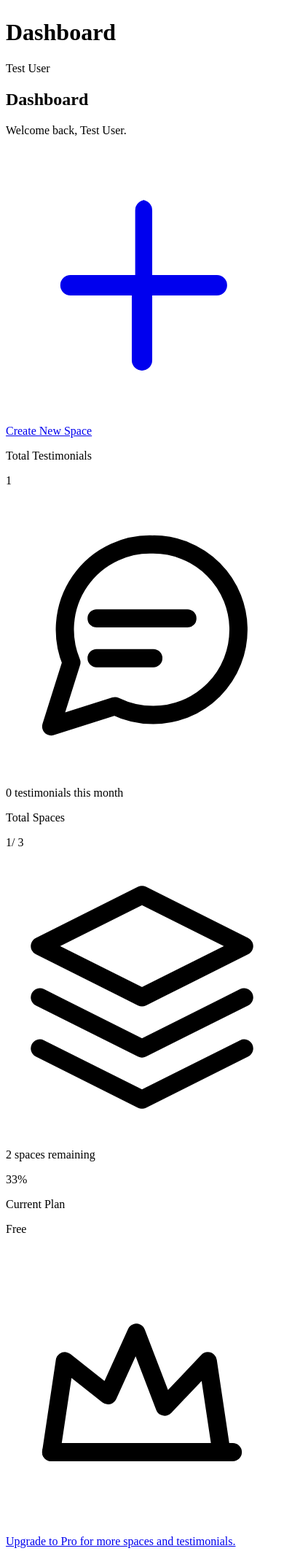
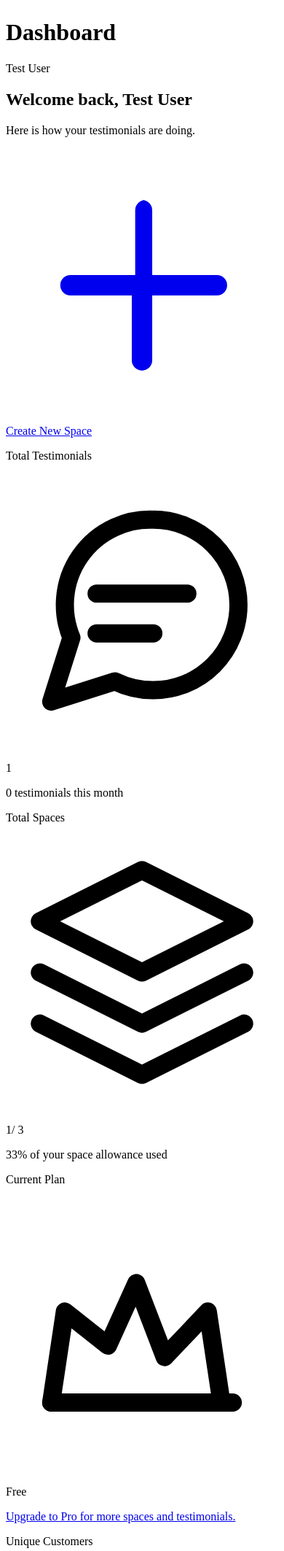
Before and after one commit to afsanamimi5799/kudosly-testimonial-saas, a Laravel app: page /dashboard in a window 390 px wide. Shown: the part 3968-6094 px from the top of the page at 73% size. Run offline with Laravel 12, Linux system fonts and the light colour scheme; a user stored in the database is signed in; data comes from the database, SQL or seed files in the repository; tables that the repository leaves empty hold one stand-in row (values such as "Sample post"); some libraries are stand-ins or nearby versions.

Commit message:
style: refine dashboard layout and remove duplicate empty state

```diff
--- a/resources/views/components/app/overview/stat-card.blade.php
+++ b/resources/views/components/app/overview/stat-card.blade.php
@@ -5,8 +5,10 @@
     'icon' => null,
 ])
 
-<div class="group relative flex flex-col justify-between overflow-hidden rounded-2xl border border-slate-200 bg-white p-6 shadow-sm transition duration-200 hover:-translate-y-0.5 hover:border-slate-300 hover:shadow-md dark:border-slate-800 dark:bg-slate-900 dark:hover:border-slate-700 dark:hover:bg-slate-900/80">
-    <div>
+{{-- Every statistic card keeps the same three part structure - the label
+     row, the value, and a footnote line - so that a row of cards always
+     lines up to the same height even when a value is zero. --}}
+<div class="group relative flex flex-col overflow-hidden rounded-2xl border border-slate-200 bg-white p-5 shadow-sm transition duration-200 hover:-translate-y-0.5 hover:border-slate-300 hover:shadow-md dark:border-slate-800 dark:bg-slate-900 dark:hover:border-slate-700">
     <div class="flex items-start justify-between gap-3">
         <p class="text-sm font-medium tracking-tight text-slate-600 dark:text-slate-400">{{ $label }}</p>
 
@@ -17,10 +19,13 @@
         @endif
     </div>
 
-        <p class="mt-3 text-3xl font-semibold tracking-tight text-slate-900 tabular-nums dark:text-slate-100">{{ $value }}</p>
+    <p class="mt-2 text-2xl font-semibold tracking-tight text-slate-900 tabular-nums dark:text-slate-100">{{ $value }}</p>
+
+    <p class="mt-3 text-xs font-medium text-slate-500 dark:text-slate-400">
+        @if ($footnote)
+            {{ $footnote }}
+        @else
+            &nbsp;
+        @endif
+    </p>
 </div>
-
-    @if ($footnote)
-        <p class="mt-4 border-t border-slate-100 pt-3 text-xs font-medium text-slate-500 dark:border-slate-800/80 dark:text-slate-400">{{ $footnote }}</p>
-    @endif
-</div>
--- a/resources/views/dashboard/overview.blade.php
+++ b/resources/views/dashboard/overview.blade.php
@@ -1,10 +1,12 @@
-<div class="space-y-8">
+<div class="space-y-6">
     {{-- Page header --}}
-    <div class="flex flex-col gap-4 sm:flex-row sm:items-start sm:justify-between">
+    <div class="flex flex-col gap-4 sm:flex-row sm:items-center sm:justify-between">
         <div class="min-w-0">
-            <h2 class="text-2xl font-semibold tracking-tight text-slate-900 dark:text-slate-100">Dashboard</h2>
+            <h2 class="text-2xl font-semibold tracking-tight text-slate-900 dark:text-slate-100">
+                Welcome back, <span class="text-slate-500 dark:text-slate-400">{{ $user->name }}</span>
+            </h2>
             <p class="mt-1.5 text-sm text-slate-600 dark:text-slate-400">
-                Welcome back, <span class="font-medium text-slate-900 dark:text-slate-100">{{ $user->name }}</span>.
+                Here is how your testimonials are doing.
             </p>
         </div>
 
@@ -20,16 +22,13 @@
     </div>
 
     {{-- Overview cards --}}
-    <div class="grid grid-cols-1 gap-5 md:grid-cols-2 xl:grid-cols-3">
+    <div class="grid grid-cols-1 gap-4 sm:grid-cols-2 lg:grid-cols-3">
         {{-- Total testimonials --}}
-        <div class="group relative flex flex-col justify-between overflow-hidden rounded-2xl border border-slate-200 bg-white p-6 shadow-sm transition duration-200 hover:-translate-y-0.5 hover:border-slate-300 hover:shadow-md dark:border-slate-800 dark:bg-slate-900 dark:hover:border-slate-700">
+        <div class="group relative flex flex-col overflow-hidden rounded-2xl border border-slate-200 bg-white p-5 shadow-sm transition duration-200 hover:-translate-y-0.5 hover:border-slate-300 hover:shadow-md dark:border-slate-800 dark:bg-slate-900 dark:hover:border-slate-700">
             <div class="flex items-start justify-between gap-3">
-                <div class="min-w-0">
                 <p class="text-sm font-medium tracking-tight text-slate-600 dark:text-slate-400">Total Testimonials</p>
-                    <p class="mt-2.5 text-3xl font-semibold tracking-tight tabular-nums text-slate-900 dark:text-slate-100">{{ $totalTestimonials }}</p>
-                </div>
 
-                <span class="inline-flex h-11 w-11 shrink-0 items-center justify-center rounded-2xl bg-indigo-50 text-indigo-600 transition duration-200 group-hover:bg-indigo-100 dark:bg-indigo-950/60 dark:text-indigo-300 dark:group-hover:bg-indigo-950">
+                <span class="inline-flex h-9 w-9 shrink-0 items-center justify-center rounded-xl bg-indigo-50 text-indigo-600 transition duration-200 group-hover:bg-indigo-100 dark:bg-indigo-950/60 dark:text-indigo-300 dark:group-hover:bg-indigo-950">
                     <svg class="h-5 w-5" viewBox="0 0 24 24" fill="none" stroke="currentColor" stroke-width="1.6" stroke-linecap="round" stroke-linejoin="round" aria-hidden="true">
                         <path d="M8 10.5h8M8 14h5" />
                         <path d="M20.5 11.5a7.5 7.5 0 0 1-7.5 7.5c-1.2 0-2.35-.28-3.38-.78L4 20l1.78-5.62A7.5 7.5 0 0 1 13 4a7.5 7.5 0 0 1 7.5 7.5Z" />
@@ -37,22 +36,19 @@
                 </span>
             </div>
 
-            <p class="mt-5 border-t border-slate-100 pt-3 text-xs font-medium text-slate-500 dark:border-slate-800/80 dark:text-slate-400">
+            <p class="mt-2 text-2xl font-semibold tracking-tight tabular-nums text-slate-900 dark:text-slate-100">{{ $totalTestimonials }}</p>
+
+            <p class="mt-3 text-xs font-medium text-slate-500 dark:text-slate-400">
                 {{ $testimonialsThisMonth }} {{ Str::plural('testimonial', $testimonialsThisMonth) }} this month
             </p>
         </div>
 
         {{-- Total spaces --}}
-        <div class="group relative flex flex-col justify-between overflow-hidden rounded-2xl border border-slate-200 bg-white p-6 shadow-sm transition duration-200 hover:-translate-y-0.5 hover:border-slate-300 hover:shadow-md dark:border-slate-800 dark:bg-slate-900 dark:hover:border-slate-700">
+        <div class="group relative flex flex-col overflow-hidden rounded-2xl border border-slate-200 bg-white p-5 shadow-sm transition duration-200 hover:-translate-y-0.5 hover:border-slate-300 hover:shadow-md dark:border-slate-800 dark:bg-slate-900 dark:hover:border-slate-700">
             <div class="flex items-start justify-between gap-3">
-                <div class="min-w-0">
                 <p class="text-sm font-medium tracking-tight text-slate-600 dark:text-slate-400">Total Spaces</p>
-                    <p class="mt-2.5 text-3xl font-semibold tracking-tight tabular-nums text-slate-900 dark:text-slate-100">
-                        {{ $spacesCount }}<span class="text-lg font-medium text-slate-400 dark:text-slate-500">/ {{ $maxSpaces }}</span>
-                    </p>
-                </div>
 
-                <span class="inline-flex h-11 w-11 shrink-0 items-center justify-center rounded-2xl bg-indigo-50 text-indigo-600 transition duration-200 group-hover:bg-indigo-100 dark:bg-indigo-950/60 dark:text-indigo-300 dark:group-hover:bg-indigo-950">
+                <span class="inline-flex h-9 w-9 shrink-0 items-center justify-center rounded-xl bg-indigo-50 text-indigo-600 transition duration-200 group-hover:bg-indigo-100 dark:bg-indigo-950/60 dark:text-indigo-300 dark:group-hover:bg-indigo-950">
                     <svg class="h-5 w-5" viewBox="0 0 24 24" fill="none" stroke="currentColor" stroke-width="1.6" stroke-linecap="round" stroke-linejoin="round" aria-hidden="true">
                         <path d="M12 3 3 7.5l9 4.5 9-4.5L12 3Z" />
                         <path d="m3 12 9 4.5L21 12" />
@@ -61,30 +57,22 @@
                 </span>
             </div>
 
-            <div class="mt-5 border-t border-slate-100 pt-3 dark:border-slate-800/80">
-                <div class="flex items-center justify-between gap-3">
-                    <p class="text-xs font-medium text-slate-500 dark:text-slate-400">
-                        {{ $spacesRemaining }} {{ Str::plural('space', $spacesRemaining) }} remaining
+            <p class="mt-2 text-2xl font-semibold tracking-tight tabular-nums text-slate-900 dark:text-slate-100">
+                {{ $spacesCount }}<span class="text-base font-medium text-slate-400 dark:text-slate-500">/ {{ $maxSpaces }}</span>
             </p>
 
-                    <span class="text-xs font-medium tabular-nums text-slate-400 dark:text-slate-500">{{ $spaceUsagePercentage }}%</span>
-                </div>
-
-                <div class="mt-2 h-1.5 w-full overflow-hidden rounded-full bg-slate-100 dark:bg-slate-800">
-                    <div class="h-full rounded-full bg-indigo-600 transition-all duration-500" style="width: {{ $spaceUsagePercentage }}%"></div>
-                </div>
-            </div>
+            <p class="mt-3 text-xs font-medium text-slate-500 dark:text-slate-400">
+                <span class="tabular-nums text-slate-400 dark:text-slate-500">{{ $spaceUsagePercentage }}%</span>
+                of your space allowance used
+            </p>
         </div>
 
         {{-- Current plan --}}
-        <div class="group relative flex flex-col justify-between overflow-hidden rounded-2xl border border-slate-200 bg-white p-6 shadow-sm transition duration-200 hover:-translate-y-0.5 hover:border-slate-300 hover:shadow-md dark:border-slate-800 dark:bg-slate-900 dark:hover:border-slate-700">
+        <div class="group relative flex flex-col overflow-hidden rounded-2xl border border-slate-200 bg-white p-5 shadow-sm transition duration-200 hover:-translate-y-0.5 hover:border-slate-300 hover:shadow-md dark:border-slate-800 dark:bg-slate-900 dark:hover:border-slate-700">
             <div class="flex items-start justify-between gap-3">
-                <div class="min-w-0">
                 <p class="text-sm font-medium tracking-tight text-slate-600 dark:text-slate-400">Current Plan</p>
-                    <p class="mt-2.5 text-3xl font-semibold tracking-tight text-slate-900 dark:text-slate-100">{{ $planName }}</p>
-                </div>
 
-                <span class="inline-flex h-11 w-11 shrink-0 items-center justify-center rounded-2xl bg-indigo-50 text-indigo-600 transition duration-200 group-hover:bg-indigo-100 dark:bg-indigo-950/60 dark:text-indigo-300 dark:group-hover:bg-indigo-950">
+                <span class="inline-flex h-9 w-9 shrink-0 items-center justify-center rounded-xl bg-indigo-50 text-indigo-600 transition duration-200 group-hover:bg-indigo-100 dark:bg-indigo-950/60 dark:text-indigo-300 dark:group-hover:bg-indigo-950">
                     <svg class="h-5 w-5" viewBox="0 0 24 24" fill="none" stroke="currentColor" stroke-width="1.6" stroke-linecap="round" stroke-linejoin="round" aria-hidden="true">
                         <path d="M4 18h16" />
                         <path d="m4 18 1.2-8 3.8 3 2.5-5.5L14 14l3.8-4L19 18" />
@@ -92,25 +80,24 @@
                 </span>
             </div>
 
-            <div class="mt-5 border-t border-slate-100 pt-3 dark:border-slate-800/80">
+            <p class="mt-2 text-2xl font-semibold tracking-tight text-slate-900 dark:text-slate-100">{{ $planName }}</p>
+
+            <p class="mt-3 text-xs font-medium text-slate-500 dark:text-slate-400">
                 @if ($isFreePlan)
-                    <p class="text-xs font-medium text-slate-500 dark:text-slate-400">
                     <a href="{{ route('billing.index') }}" class="hover:text-slate-700 hover:underline dark:hover:text-slate-200">
                         Upgrade to Pro for more spaces and testimonials.
                     </a>
+                @else
+                    You are on the {{ $planName }} plan.
+                @endif
             </p>
-                @else
-                    <p class="text-xs font-medium text-slate-500 dark:text-slate-400">
-                        You are on the {{ $planName }} plan.
-                    </p>
-                @endif
-            </div>
-        </div>
         </div>
 
         {{-- Supporting statistics --}}
-    <div class="grid grid-cols-1 gap-4 sm:grid-cols-2 lg:grid-cols-3">
-        <x-app.overview.stat-card label="Unique Customers" :value="$uniqueCustomers">
+        <x-app.overview.stat-card label="Unique Customers" :value="$uniqueCustomers"
+            :footnote="$uniqueCustomers > 0
+                ? $uniqueCustomers . ' ' . Str::plural('person', $uniqueCustomers) . ' left feedback'
+                : 'No feedback received yet'">
             <x-slot:icon>
                 <svg class="h-5 w-5" viewBox="0 0 24 24" fill="none" stroke="currentColor" stroke-width="1.6" stroke-linecap="round" stroke-linejoin="round" aria-hidden="true">
                     <path d="M16 19.5a4 4 0 0 0-8 0" />
@@ -119,7 +106,10 @@
             </x-slot:icon>
         </x-app.overview.stat-card>
 
-        <x-app.overview.stat-card label="Testimonials This Month" :value="$testimonialsThisMonth">
+        <x-app.overview.stat-card label="Testimonials This Month" :value="$testimonialsThisMonth"
+            :footnote="$testimonialsThisMonth > 0
+                ? 'Across ' . $spacesCount . ' ' . Str::plural('space', $spacesCount)
+                : 'Nothing collected this month'">
             <x-slot:icon>
                 <svg class="h-5 w-5" viewBox="0 0 24 24" fill="none" stroke="currentColor" stroke-width="1.6" stroke-linecap="round" stroke-linejoin="round" aria-hidden="true">
                     <rect x="3" y="5" width="18" height="16" rx="2.5" />
@@ -142,7 +132,7 @@
 
     {{-- Spaces section --}}
     <section class="rounded-2xl border border-slate-200 bg-white p-6 shadow-sm sm:p-7 dark:border-slate-800 dark:bg-slate-900">
-        <div class="flex flex-col gap-4 sm:flex-row sm:items-center sm:justify-between">
+        <div class="flex flex-col gap-4 sm:flex-row sm:items-start sm:justify-between">
             <div>
                 <h3 class="text-lg font-semibold tracking-tight text-slate-900 dark:text-slate-100">Spaces</h3>
                 <p class="mt-1 text-sm text-slate-600 dark:text-slate-400">
@@ -150,7 +140,7 @@
                 </p>
             </div>
 
-            <div class="relative w-full sm:max-w-xs">
+            <div class="relative w-full sm:max-w-64">
                 <label for="dashboard-space-search" class="sr-only">Search spaces</label>
 
                 <span class="pointer-events-none absolute inset-y-0 left-0 flex items-center pl-3 text-slate-400">
@@ -162,31 +152,25 @@
 
                 <input id="dashboard-space-search" type="search" name="search" placeholder="Search spaces..."
                     autocomplete="off"
-                    class="w-full rounded-xl border border-slate-200 bg-slate-50 py-2.5 pl-9 pr-3 text-sm text-slate-700 placeholder:text-slate-400 focus:border-indigo-300 focus:ring-2 focus:ring-indigo-100 focus:outline-none dark:border-slate-700 dark:bg-slate-800/60 dark:text-slate-200 dark:placeholder:text-slate-500">
+                    class="w-full rounded-xl border border-slate-200 bg-slate-50 py-2 pl-9 pr-3 text-sm text-slate-700 placeholder:text-slate-400 focus:border-indigo-300 focus:ring-2 focus:ring-indigo-100 focus:outline-none dark:border-slate-700 dark:bg-slate-800/60 dark:text-slate-200 dark:placeholder:text-slate-500">
             </div>
         </div>
 
-        <div class="mt-6">
+        <div class="mt-5">
             @if ($spacesCount === 0)
-                {{-- Empty state with a CSS illustration --}}
-                <div class="relative flex flex-col items-center overflow-hidden rounded-2xl border border-dashed border-slate-300 bg-slate-50/60 px-6 py-14 text-center dark:border-slate-700 dark:bg-slate-800/30">
-                    {{-- Decorative layered cards --}}
-                    <div class="pointer-events-none absolute inset-x-0 -top-2 flex justify-center opacity-[0.07] dark:opacity-[0.12]" aria-hidden="true">
-                        <div class="h-24 w-40 -rotate-6 rounded-2xl border-2 border-indigo-600"></div>
-                        <div class="-ml-20 h-24 w-40 rotate-6 rounded-2xl border-2 border-indigo-600"></div>
-                    </div>
-
-                    <span class="relative inline-flex h-16 w-16 items-center justify-center rounded-2xl bg-white text-indigo-500 shadow-sm ring-1 ring-slate-200 dark:bg-slate-900 dark:ring-slate-700">
-                        <svg class="h-7 w-7" viewBox="0 0 24 24" fill="none" stroke="currentColor" stroke-width="1.5" stroke-linecap="round" stroke-linejoin="round" aria-hidden="true">
+                {{-- Empty state --}}
+                <div class="flex flex-col items-center rounded-xl border border-dashed border-slate-300 bg-slate-50/60 px-6 py-6 text-center dark:border-slate-700 dark:bg-slate-800/30">
+                    <span class="inline-flex h-10 w-10 items-center justify-center rounded-xl bg-white text-indigo-500 shadow-sm ring-1 ring-slate-200 dark:bg-slate-900 dark:ring-slate-700">
+                        <svg class="h-5 w-5" viewBox="0 0 24 24" fill="none" stroke="currentColor" stroke-width="1.5" stroke-linecap="round" stroke-linejoin="round" aria-hidden="true">
                             <path d="M12 3 3 7.5l9 4.5 9-4.5L12 3Z" />
                             <path d="m3 12 9 4.5L21 12" />
                             <path d="m3 16.5 9 4.5 9-4.5" />
                         </svg>
                     </span>
 
-                    <h4 class="relative mt-5 text-base font-semibold tracking-tight text-slate-900 dark:text-slate-100">No spaces yet</h4>
+                    <h4 class="mt-3.5 text-sm font-semibold tracking-tight text-slate-900 dark:text-slate-100">No spaces yet</h4>
 
-                    <p class="relative mx-auto mt-2 max-w-md text-sm leading-relaxed text-slate-600 dark:text-slate-400">
+                    <p class="mt-1 max-w-md text-sm text-slate-600 dark:text-slate-400">
                         Spaces let you collect testimonials on a dedicated page. Create a space to get a link you can share with your customers.
                     </p>
                 </div>
@@ -212,7 +196,7 @@
                     @endforeach
                 </div>
 
-                <p id="dashboard-space-empty" class="hidden rounded-xl border border-dashed border-slate-300 bg-slate-50/60 px-6 py-10 text-center text-sm text-slate-600 dark:border-slate-700 dark:bg-slate-800/30 dark:text-slate-400">
+                <p id="dashboard-space-empty" class="hidden rounded-xl border border-dashed border-slate-300 bg-slate-50/60 px-6 py-8 text-center text-sm text-slate-600 dark:border-slate-700 dark:bg-slate-800/30 dark:text-slate-400">
                     No spaces match your search.
                 </p>
             @endif
@@ -229,27 +213,27 @@
                 </p>
             </div>
 
-            <span class="inline-flex items-center gap-2 rounded-full border border-slate-200 bg-slate-50 px-3 py-1 text-sm font-medium text-slate-600 dark:border-slate-700 dark:bg-slate-800/60 dark:text-slate-300">
+            <span class="inline-flex items-center gap-1.5 rounded-full border border-slate-200 bg-slate-50 px-3 py-1 text-sm font-medium text-slate-600 dark:border-slate-700 dark:bg-slate-800/60 dark:text-slate-300">
                 <span class="tabular-nums text-slate-900 dark:text-slate-100">{{ $spacesCount }}</span>
-                <span class="text-slate-400">of</span>
+                <span class="text-slate-400">/</span>
                 <span class="tabular-nums text-slate-900 dark:text-slate-100">{{ $maxSpaces }}</span>
                 <span>spaces used</span>
             </span>
         </div>
 
-        <div class="mt-6 h-2.5 w-full overflow-hidden rounded-full bg-slate-100 dark:bg-slate-800">
+        <div class="mt-5 h-2 w-full overflow-hidden rounded-full bg-slate-100 dark:bg-slate-800">
             <div class="h-full rounded-full bg-indigo-600 transition-all duration-500" style="width: {{ $spaceUsagePercentage }}%"></div>
         </div>
 
         @if ($spaceUsagePercentage >= 100)
-            <p class="mt-4 flex items-start gap-2 text-sm font-medium text-amber-700 dark:text-amber-400">
+            <p class="mt-3.5 flex items-start gap-2 text-sm font-medium text-amber-700 dark:text-amber-400">
                 <svg class="mt-0.5 h-4 w-4 shrink-0" viewBox="0 0 20 20" fill="currentColor" aria-hidden="true">
                     <path fill-rule="evenodd" d="M8.485 2.495c.673-1.167 2.357-1.167 3.03 0l6.28 10.875c.673 1.167-.17 2.625-1.516 2.625H3.72c-1.347 0-2.189-1.458-1.515-2.625L8.485 2.495ZM10 5a.75.75 0 0 1 .75.75v3.5a.75.75 0 0 1-1.5 0v-3.5A.75.75 0 0 1 10 5Zm0 9a1 1 0 1 0 0-2 1 1 0 0 0 0 2Z" clip-rule="evenodd" />
                 </svg>
                 You have reached the space limit included in your plan.
             </p>
         @else
-            <p class="mt-4 text-sm text-slate-500 dark:text-slate-400">
+            <p class="mt-3.5 text-sm text-slate-500 dark:text-slate-400">
                 {{ $spacesRemaining }} {{ Str::plural('space', $spacesRemaining) }} remaining on your plan.
             </p>
         @endif
@@ -271,20 +255,6 @@
 
     {{-- Recent testimonials --}}
     @include('dashboard.partials.recent-testimonials')
-
-    @if ($totalTestimonials === 0)
-        <x-app.overview.empty-state
-            title="No testimonials yet"
-            description="Once you have a space, you can share a collection link and testimonials will appear here."
-        >
-            <x-slot:icon>
-                <svg class="h-6 w-6" viewBox="0 0 24 24" fill="none" stroke="currentColor" stroke-width="1.5" stroke-linecap="round" stroke-linejoin="round" aria-hidden="true">
-                    <path d="M8 10.5h8M8 14h5" />
-                    <path d="M20.5 11.5a7.5 7.5 0 0 1-7.5 7.5c-1.2 0-2.35-.28-3.38-.78L4 20l1.78-5.62A7.5 7.5 0 0 1 13 4a7.5 7.5 0 0 1 7.5 7.5Z" />
-                </svg>
-            </x-slot:icon>
-        </x-app.overview.empty-state>
-    @endif
 </div>
 
 <script>
--- a/resources/views/dashboard/partials/chart.blade.php
+++ b/resources/views/dashboard/partials/chart.blade.php
@@ -27,14 +27,24 @@
     </div>
 
     @if ($maxCount === 0)
-        <div class="mt-6 rounded-xl border border-dashed border-slate-300 px-6 py-12 text-center dark:border-slate-700">
-            <p class="text-sm font-medium text-slate-900 dark:text-slate-100">No submissions in this period</p>
-            <p class="mt-1 text-sm text-slate-600 dark:text-slate-400">
+        <div class="mt-5 flex flex-col items-center rounded-xl border border-dashed border-slate-300 bg-slate-50/60 px-6 py-6 text-center dark:border-slate-700 dark:bg-slate-800/30">
+            <span class="inline-flex h-10 w-10 items-center justify-center rounded-xl bg-white text-indigo-500 shadow-sm ring-1 ring-slate-200 dark:bg-slate-900 dark:ring-slate-700">
+                <svg class="h-5 w-5" viewBox="0 0 24 24" fill="none" stroke="currentColor" stroke-width="1.5" stroke-linecap="round" stroke-linejoin="round" aria-hidden="true">
+                    <path d="M4 19V9" />
+                    <path d="M10 19V5" />
+                    <path d="M16 19v-7" />
+                    <path d="M22 19H2" />
+                </svg>
+            </span>
+
+            <p class="mt-3.5 text-sm font-semibold tracking-tight text-slate-900 dark:text-slate-100">No submissions in this period</p>
+
+            <p class="mt-1 max-w-md text-sm text-slate-600 dark:text-slate-400">
                 Once customers start sending testimonials, the daily totals appear here.
             </p>
         </div>
     @else
-        <div class="mt-6 overflow-x-auto">
+        <div class="mt-5 overflow-x-auto">
             <svg viewBox="-{{ \App\Dashboard\SubmissionChart::LABEL_PADDING }} 0 {{ \App\Dashboard\SubmissionChart::WIDTH + (\App\Dashboard\SubmissionChart::LABEL_PADDING * 2) }} {{ \App\Dashboard\SubmissionChart::HEIGHT + 30 }}"
                 class="h-48 w-full min-w-[36rem]"
                 role="img"
--- a/resources/views/dashboard/partials/recent-testimonials.blade.php
+++ b/resources/views/dashboard/partials/recent-testimonials.blade.php
@@ -16,14 +16,22 @@
     </div>
 
     @if ($recentTestimonials->isEmpty())
-        <div class="mt-6 rounded-xl border border-dashed border-slate-300 px-6 py-10 text-center dark:border-slate-700">
-            <p class="text-sm font-medium text-slate-900 dark:text-slate-100">No testimonials yet</p>
-            <p class="mt-1 text-sm text-slate-600 dark:text-slate-400">
+        <div class="mt-5 flex flex-col items-center rounded-xl border border-dashed border-slate-300 bg-slate-50/60 px-6 py-6 text-center dark:border-slate-700 dark:bg-slate-800/30">
+            <span class="inline-flex h-10 w-10 items-center justify-center rounded-xl bg-white text-indigo-500 shadow-sm ring-1 ring-slate-200 dark:bg-slate-900 dark:ring-slate-700">
+                <svg class="h-5 w-5" viewBox="0 0 24 24" fill="none" stroke="currentColor" stroke-width="1.5" stroke-linecap="round" stroke-linejoin="round" aria-hidden="true">
+                    <path d="M8 10.5h8M8 14h5" />
+                    <path d="M20.5 11.5a7.5 7.5 0 0 1-7.5 7.5c-1.2 0-2.35-.28-3.38-.78L4 20l1.78-5.62A7.5 7.5 0 0 1 13 4a7.5 7.5 0 0 1 7.5 7.5Z" />
+                </svg>
+            </span>
+
+            <p class="mt-3.5 text-sm font-semibold tracking-tight text-slate-900 dark:text-slate-100">No testimonials yet</p>
+
+            <p class="mt-1 max-w-md text-sm text-slate-600 dark:text-slate-400">
                 Share a collection link to start collecting kind words.
             </p>
         </div>
     @else
-        <ul class="mt-6 divide-y divide-slate-200 dark:divide-slate-800">
+        <ul class="mt-5 divide-y divide-slate-200 dark:divide-slate-800">
             @foreach ($recentTestimonials as $testimonial)
                 <li class="flex flex-wrap items-start justify-between gap-3 py-4 first:pt-0 last:pb-0">
                     <div class="min-w-0">
```
Also changed, not shown: resources/views/components/app/overview/empty-state.blade.php (deleted, +0 -19 lines). Lines whose indentation alone changed are shown as unchanged.
